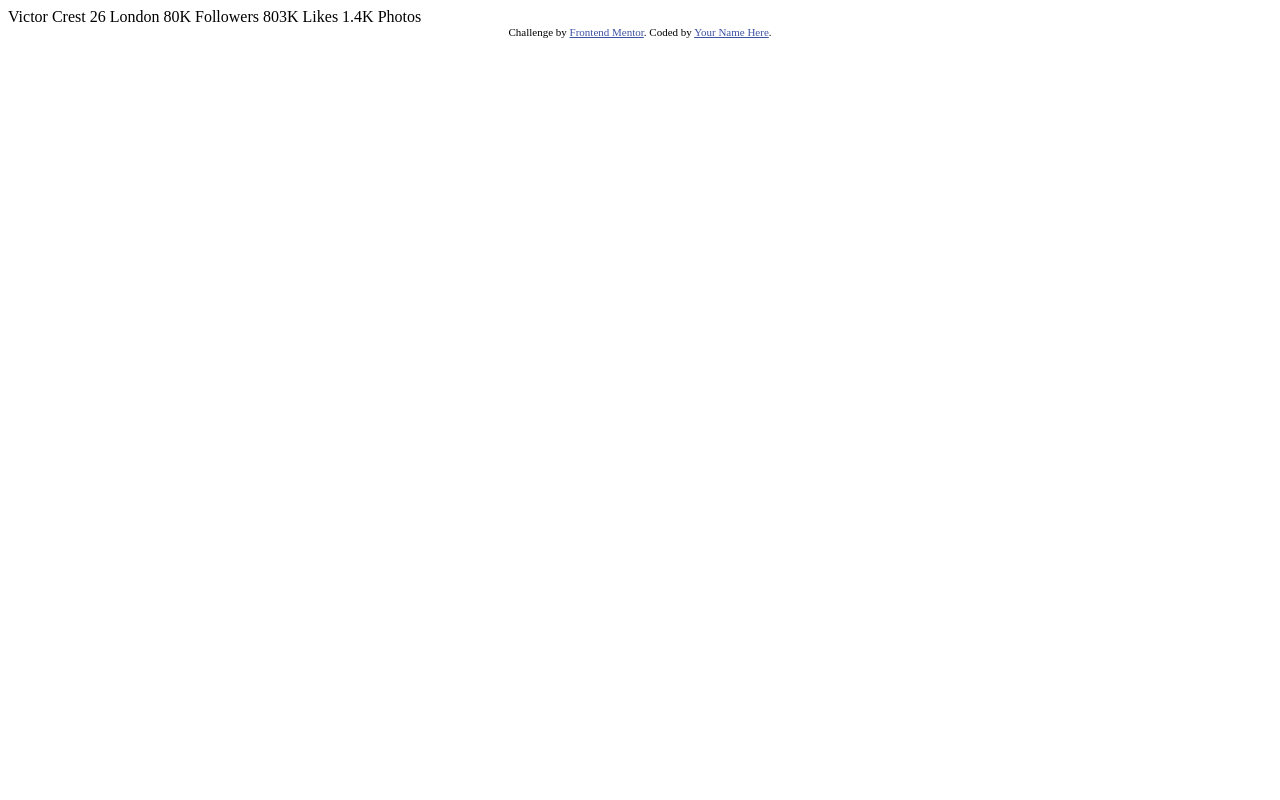
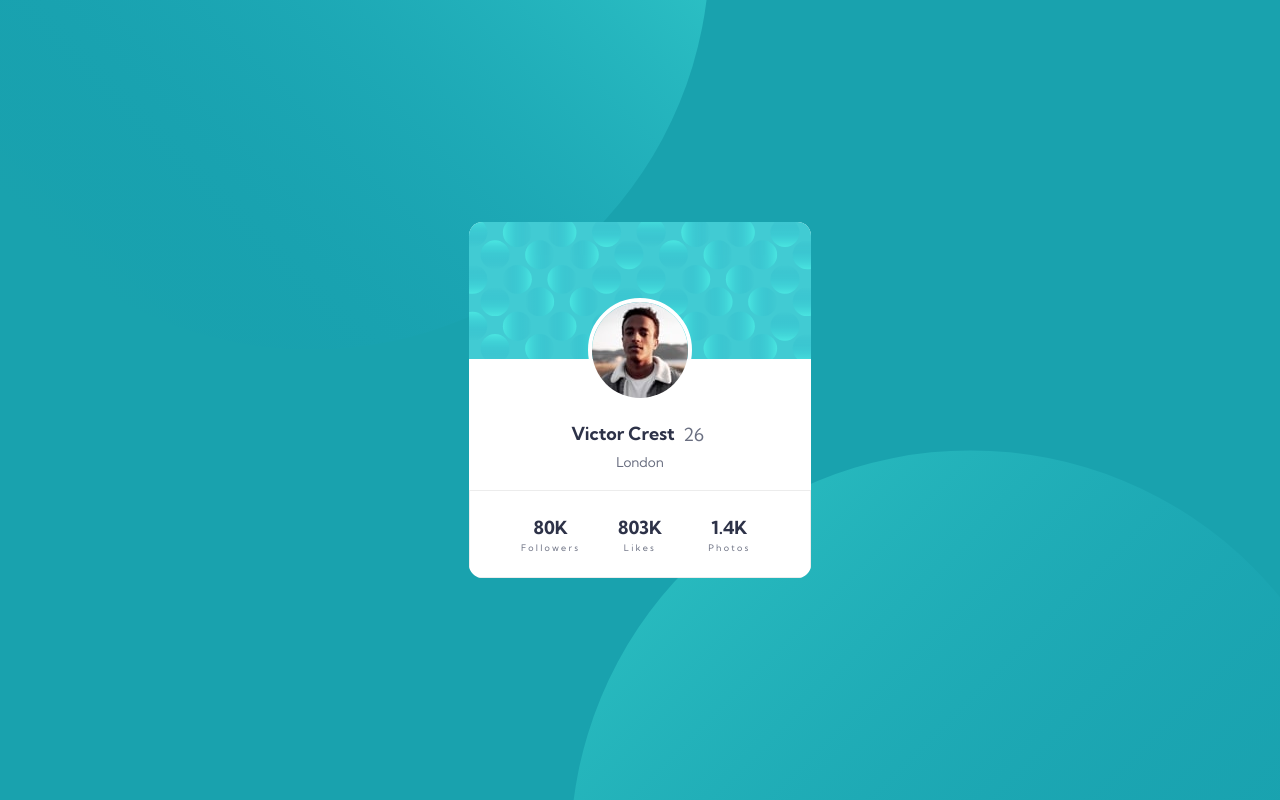
Before and after one commit to clakr/frontend-mentor, a plain HTML site: page profile-card/index.html in a window 1280 px wide. Drawn offline with Linux system fonts and the light colour scheme.

Commit message:
profile-card done

```diff
--- a/profile-card/index.html
+++ b/profile-card/index.html
@@ -1,35 +1,67 @@
 <!DOCTYPE html>
 <html lang="en">
-<head>
-  <meta charset="UTF-8">
-  <meta name="viewport" content="width=device-width, initial-scale=1.0"> <!-- displays site properly based on user's device -->
+  <head>
+    <meta charset="UTF-8" />
+    <meta name="viewport" content="width=device-width, initial-scale=1.0" />
+    <!-- displays site properly based on user's device -->
 
-  <link rel="icon" type="image/png" sizes="32x32" href="./images/favicon-32x32.png">
+    <link
+      rel="icon"
+      type="image/png"
+      sizes="32x32"
+      href="./images/favicon-32x32.png"
+    />
 
-  <title>Frontend Mentor | Profile card component</title>
+    <title>Frontend Mentor | Profile card component</title>
 
-  <!-- Feel free to remove these styles or customise in your own stylesheet 👍 -->
-  <style>
-    .attribution { font-size: 11px; text-align: center; }
-    .attribution a { color: hsl(228, 45%, 44%); }
-  </style>
-</head>
-<body>
-  Victor Crest
-  26
-  London
+    <!-- CSS -->
+    <link rel="stylesheet" href="normalize.css" />
+    <link rel="stylesheet" href="style.css" />
 
-  80K
-  Followers
-
-  803K
-  Likes
-
-  1.4K
-  Photos
-  <div class="attribution">
-    Challenge by <a href="https://www.frontendmentor.io?ref=challenge" target="_blank">Frontend Mentor</a>.
-    Coded by <a href="#">Your Name Here</a>.
-  </div>
-</body>
+    <!-- Font -->
+    <link rel="preconnect" href="https://fonts.googleapis.com" />
+    <link rel="preconnect" href="https://fonts.gstatic.com" crossorigin />
+    <link
+      href="https://fonts.googleapis.com/css2?family=Kumbh+Sans:wght@400;700&display=swap"
+      rel="stylesheet"
+    />
+  </head>
+  <body>
+    <main>
+      <div class="user">
+        <div class="user__header">
+          <img
+            src="./images/bg-pattern-card.svg"
+            alt="Card Header Patter"
+            class="user__pattern"
+          />
+          <img
+            src="./images/image-victor.jpg"
+            alt="Victor's Avatar"
+            class="user__avatar"
+          />
+        </div>
+        <div class="user__info">
+          <h1 class="user__name">
+            Victor Crest <span class="user__age">26</span>
+          </h1>
+          <h2 class="user__location">London</h2>
+        </div>
+        <div class="user__stats">
+          <div class="user__followers">
+            <span class="user__stat">80K</span>
+            <h3 class="user__stat-label">Followers</h3>
+          </div>
+          <div class="user__likes">
+            <span class="user__stat">803K</span>
+            <h3 class="user__stat-label">Likes</h3>
+          </div>
+          <div class="user__followers">
+            <span class="user__stat">1.4K</span>
+            <h3 class="user__stat-label">Photos</h3>
+          </div>
+        </div>
+      </div>
+    </main>
+  </body>
 </html>
--- /dev/null
+++ b/profile-card/normalize.css
@@ -0,0 +1,69 @@
+/*
+  1. Use a more-intuitive box-sizing model.
+*/
+*,
+*::before,
+*::after {
+  box-sizing: border-box;
+}
+/*
+  2. Remove default margin
+*/
+* {
+  margin: 0;
+}
+/*
+  3. Allow percentage-based heights in the application
+*/
+html,
+body {
+  height: 100%;
+}
+/*
+  Typographic tweaks!
+  4. Add accessible line-height
+  5. Improve text rendering
+*/
+body {
+  line-height: 1.5;
+  -webkit-font-smoothing: antialiased;
+}
+/*
+  6. Improve media defaults
+*/
+img,
+picture,
+video,
+canvas,
+svg {
+  display: block;
+  max-width: 100%;
+}
+/*
+  7. Remove built-in form typography styles
+*/
+input,
+button,
+textarea,
+select {
+  font: inherit;
+}
+/*
+  8. Avoid text overflows
+*/
+p,
+h1,
+h2,
+h3,
+h4,
+h5,
+h6 {
+  overflow-wrap: break-word;
+}
+/*
+  9. Create a root stacking context
+*/
+#root,
+#__next {
+  isolation: isolate;
+}
--- /dev/null
+++ b/profile-card/style.css
@@ -0,0 +1,112 @@
+:root {
+  /* Primary */
+  --darkCyan: hsl(185, 75%, 39%);
+  --veryDarkDesaturatedBlue: hsl(229, 23%, 23%);
+  --darkGrayishBlue: hsl(227, 10%, 46%);
+
+  /* Neutral */
+  --darkGray: hsl(0, 0%, 59%);
+
+  font-size: 18px;
+  font-family: "Kumbh Sans", sans-serif;
+  color: var(--veryDarkDesaturatedBlue);
+}
+
+body {
+  --offsetX: -7.5em;
+  --offsetY: -7.5em;
+
+  background-image: url(./images/bg-pattern-top.svg),
+    url(./images/bg-pattern-bottom.svg);
+  background-repeat: no-repeat;
+  background-position: top var(--offsetY) left var(--offsetX),
+    bottom var(--offsetY) right var(--offsetX);
+  background-size: contain;
+  background-color: var(--darkCyan);
+}
+
+main {
+  min-height: 100vh;
+  min-height: 100svh;
+  display: grid;
+  place-items: center;
+  padding: 1.25em;
+}
+
+.user {
+  background-color: white;
+  border-radius: 0.75em;
+  width: 100%;
+  display: flex;
+  flex-direction: column;
+  gap: 1em;
+  overflow: hidden;
+  max-width: 19em;
+}
+
+.user__header {
+  position: relative;
+  height: 10em;
+}
+
+.user__pattern {
+  position: absolute;
+}
+
+.user__avatar {
+  position: absolute;
+  bottom: 0;
+  left: 50%;
+  transform: translateX(-50%);
+  border-radius: 50%;
+  border: 0.25em solid white;
+}
+
+.user__info {
+  text-align: center;
+  display: grid;
+  gap: 0.25em;
+}
+
+.user__name {
+  font-size: 1em;
+  color: var(--veryDarkDesaturatedBlue);
+}
+
+.user__age {
+  padding: 0.25em;
+  color: var(--darkGrayishBlue);
+  font-weight: normal;
+}
+
+.user__location {
+  font-size: 0.75em;
+  font-weight: normal;
+  color: var(--darkGrayishBlue);
+}
+
+.user__stats {
+  border: 1px solid hsl(0, 0%, 92.5%);
+  display: grid;
+  grid-template-columns: repeat(3, minmax(0, 1fr));
+  text-align: center;
+  padding: 1.25em 2em;
+}
+
+.user__stat {
+  font-weight: bold;
+}
+
+.user__stat-label {
+  font-size: 0.5em;
+  font-weight: normal;
+  letter-spacing: 0.25em;
+  color: var(--darkGrayishBlue);
+}
+
+@media (min-width: 1024px) {
+  body {
+    --offsetX: -5em;
+    --offsetY: -25em;
+  }
+}
```
